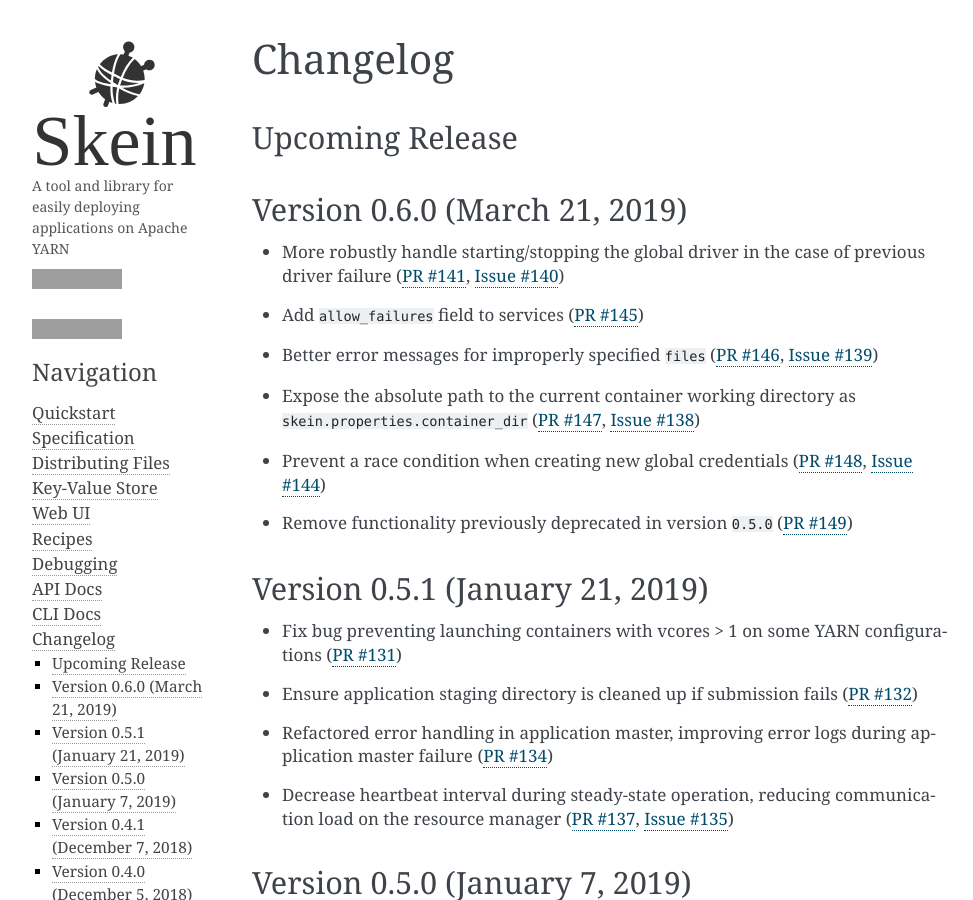
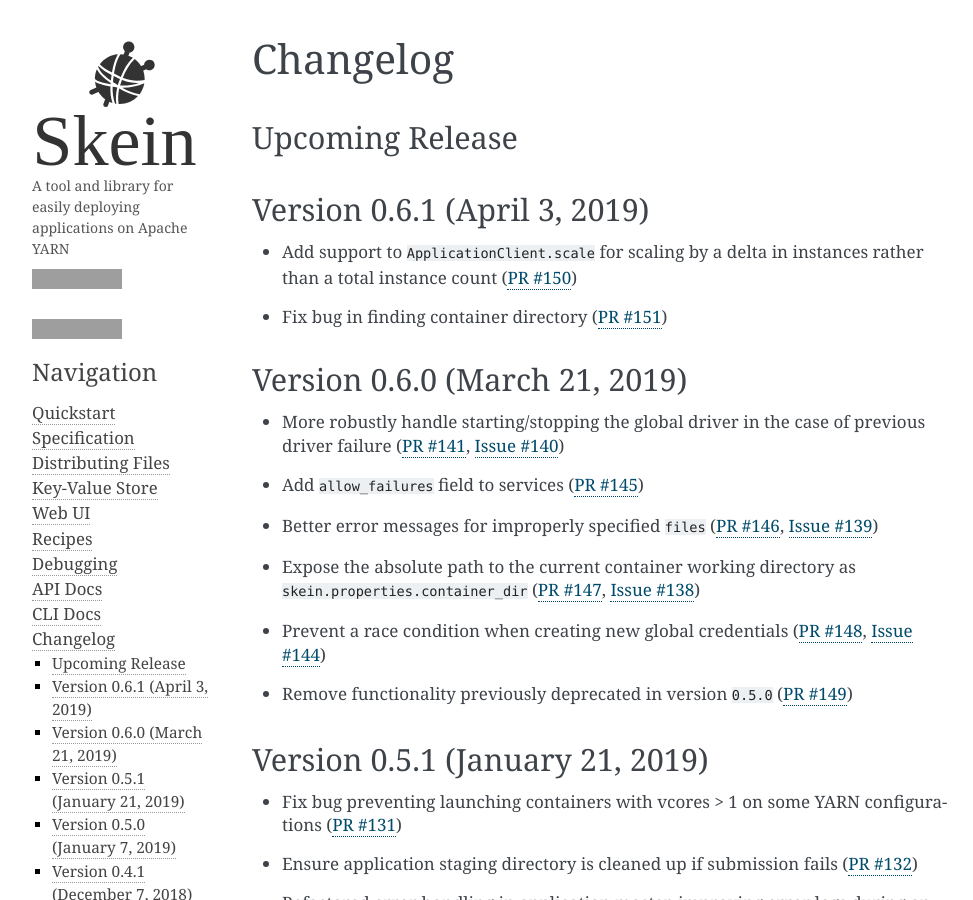
Before and after one commit to jcrist/skein, a Sphinx documentation site: the page built from docs/source/changelog.rst, in a window 1280 px wide and 900 px high, cut to the strip 0-900 px from the top of the window. Shown: the whole strip, without its empty margins (138-1111 px from the left). Built offline with Sphinx 7.4.7, drawn with Linux system fonts in a browser that asks for light colours; grey boxes are pictures that could not be loaded.

Commit message:
Update changelog [skip-tests]

```diff
--- a/docs/source/changelog.rst
+++ b/docs/source/changelog.rst
@@ -3,6 +3,13 @@
 
 Upcoming Release
 ----------------
+
+Version 0.6.1 (April 3, 2019)
+-----------------------------
+
+- Add support to ``ApplicationClient.scale`` for scaling by a delta in
+  instances rather than a total instance count (:pr:`150`)
+- Fix bug in finding container directory (:pr:`151`)
 
 Version 0.6.0 (March 21, 2019)
 ------------------------------
```
